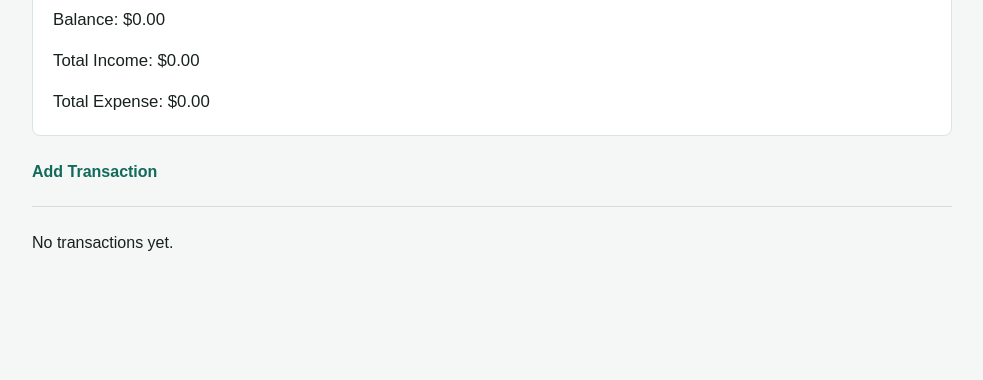
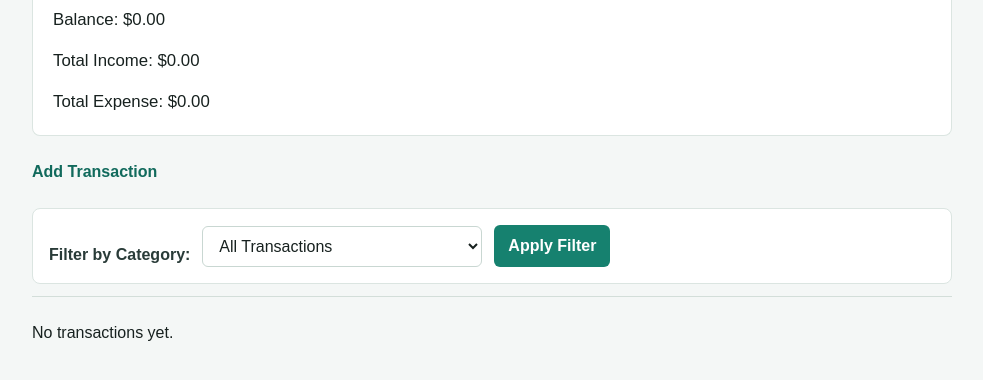
Before and after one commit to itsnotming/simple-finance-tracker, a Flask app: page / in a window 1280 px wide. Shown: the part 214-594 px from the top of the page, without its empty margins (148-1131 px from the left). Run offline with Flask 3, Linux system fonts and the light colour scheme.

Commit message:
Add category filtering and project documentation

```diff
--- a/app/routes.py
+++ b/app/routes.py
@@ -8,15 +8,24 @@ main = Blueprint("main", __name__)
 
 @main.route("/")
 def home():
-    transactions = Transaction.query.all()
+    all_transactions = Transaction.query.all()
+    selected_category = request.args.get("category", "")
+    categories = sorted(
+        {transaction.category for transaction in all_transactions}
+    )
+    transactions = [
+        transaction
+        for transaction in all_transactions
+        if not selected_category or transaction.category == selected_category
+    ]
     total_income = sum(
         transaction.amount
-        for transaction in transactions
+        for transaction in all_transactions
         if transaction.transaction_type == "income"
     )
     total_expense = sum(
         transaction.amount
-        for transaction in transactions
+        for transaction in all_transactions
         if transaction.transaction_type == "expense"
     )
     balance = total_income - total_expense
@@ -27,6 +36,8 @@ def home():
         balance=balance,
         total_income=total_income,
         total_expense=total_expense,
+        categories=categories,
+        selected_category=selected_category,
     )
 
 
--- a/app/static/styles.css
+++ b/app/static/styles.css
@@ -117,6 +117,23 @@ td form {
     background: transparent;
 }
 
+.filter-form {
+    display: flex;
+    align-items: end;
+    gap: 12px;
+    max-width: none;
+    margin: 14px 0 4px;
+    padding: 16px;
+}
+
+.filter-form label {
+    margin-bottom: 0;
+}
+
+.filter-form select {
+    max-width: 280px;
+}
+
 label {
     display: block;
     margin-bottom: 6px;
--- a/app/templates/index.html
+++ b/app/templates/index.html
@@ -18,6 +18,22 @@
     <p>Total Expense: ${{ "%.2f"|format(total_expense) }}</p>
 
     <a href="{{ url_for('main.add_transaction') }}">Add Transaction</a>
+
+    <form class="filter-form" method="GET" action="{{ url_for('main.home') }}">
+        <label for="category">Filter by Category:</label>
+        <select id="category" name="category">
+            <option value="">All Transactions</option>
+            {% for category in categories %}
+                <option
+                    value="{{ category }}"
+                    {% if category == selected_category %}selected{% endif %}
+                >
+                    {{ category }}
+                </option>
+            {% endfor %}
+        </select>
+        <button type="submit">Apply Filter</button>
+    </form>
 
     <hr>
 
```
Also changed, not shown: CONTRIBUTING.md (added, +36 -0 lines), tests/test_app.py (+68 -0 lines), README.md, 1 other file.
